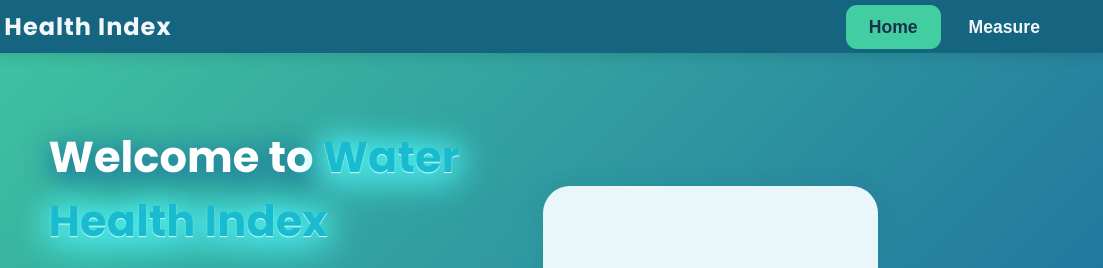
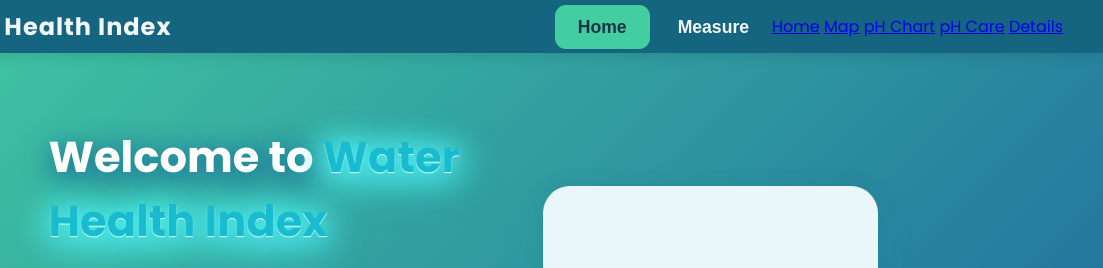
Before and after one commit to soulfull2010-hash/Water-index, a plain HTML site: page index.html in a window 1280 px wide. Shown: the top 268 px of the page, 177-1280 px from the left. Drawn offline with nearby package versions, Linux system fonts and the light colour scheme.

Commit message:
Update index.html

```diff
--- a/index.html
+++ b/index.html
@@ -78,7 +78,14 @@
       <button class="navbtn active" data-tab="home">Home</button>
       <button class="navbtn" data-tab="measure">Measure</button>
     </nav>
-  </div>
+       <nav class="site-nav">
+      <a href="index.html" class="active">Home</a>
+      <a href="map.html">Map</a>
+      <a href="phchart.html">pH Chart</a>
+      <a href="phcare.html">pH Care</a>
+      <a href="details.html">Details</a>
+    </nav>
+ </div>
 </header>
 <main>
   <div class="sections">
```
